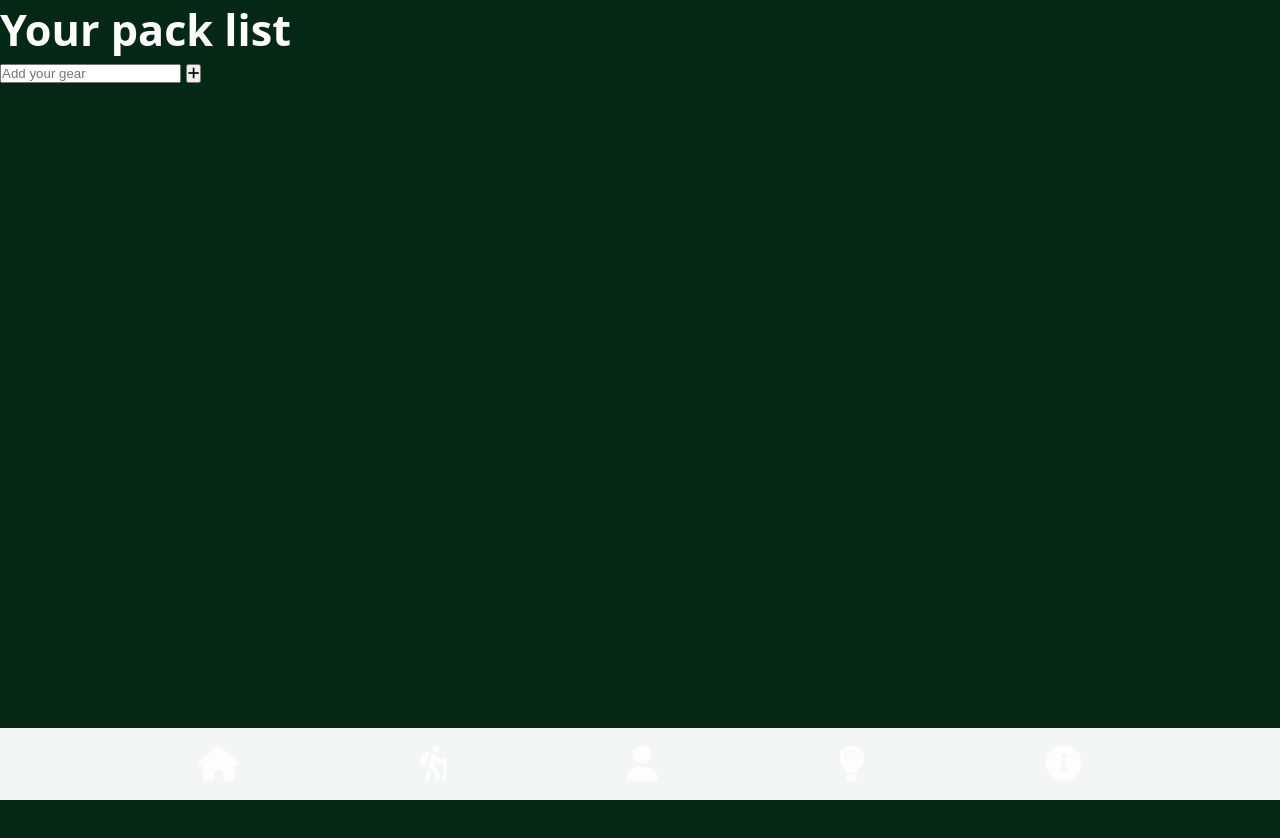
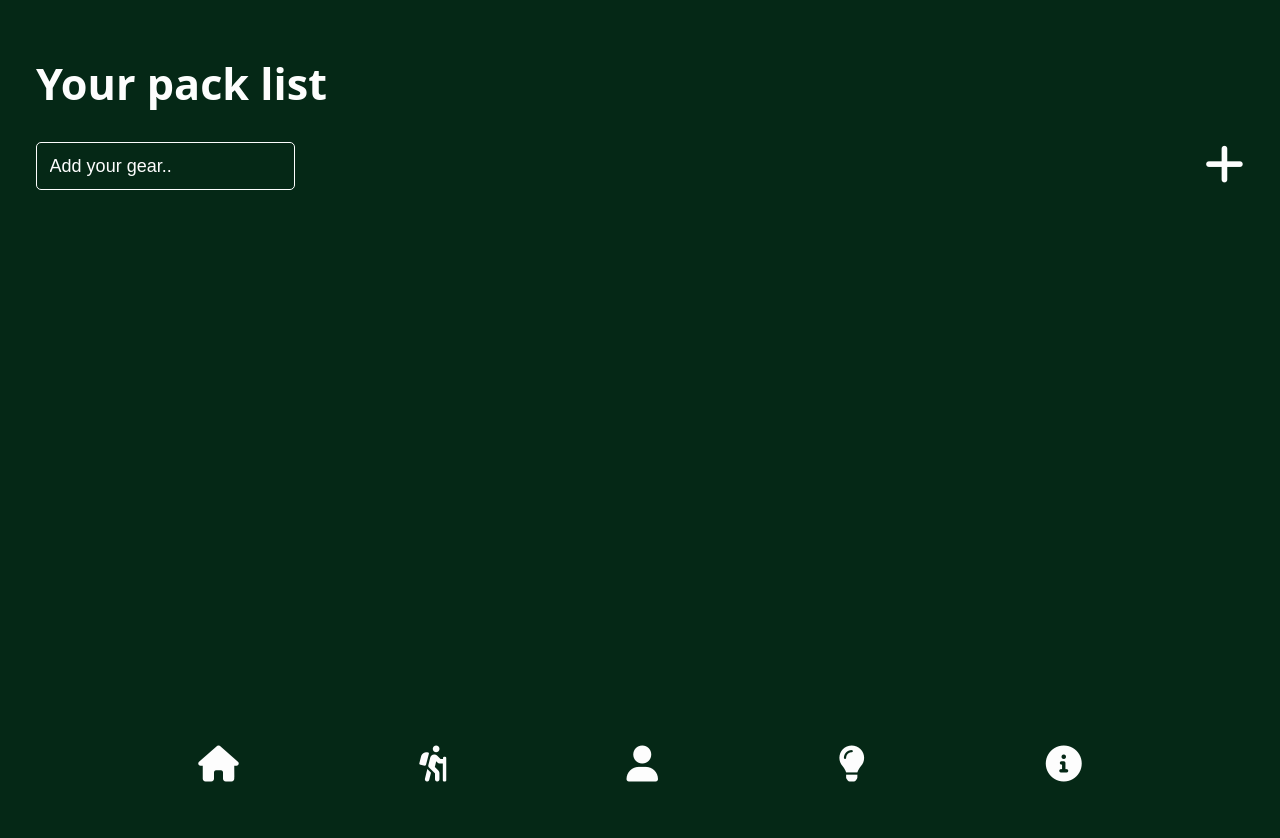
Before and after one commit to Wangdahl/hikers-list, a plain HTML site: page pages/your-pack-lists.html in a window 1280 px wide. Before the commit the page ends 800 px from the top, so only its background shows below. Drawn offline with Linux system fonts and the light colour scheme.

Commit message:
First styling of pack list page

```diff
--- a/pages/your-pack-lists.html
+++ b/pages/your-pack-lists.html
@@ -6,6 +6,7 @@
     <title>Hikers Pack List</title>
 
     <link rel="stylesheet" href="../styles/styles.css">
+    <link rel="stylesheet" href="../styles/pack-lists.css"> <!--Pack list specific styling-->
     <link href="https://cdnjs.cloudflare.com/ajax/libs/font-awesome/6.0.0-beta3/css/all.min.css" rel="stylesheet">
 </head>
 <body>
@@ -13,12 +14,13 @@
 
     </header>
     <main>
+        <section id="your-list-container">
             <div>
                 <h1>Your pack list</h1>
             </div>
             <div class="content-box">
                 <div class="input-container">
-                <input id="newItem" type="text" placeholder="Add your gear">
+                    <input id="newItem" type="text" placeholder="Add your gear..">
                     <button id="addItemBtn" onclick="addItem()"><i class="fa-solid fa-plus"></i></button>
                 </div>
                 <div class="list-container">
@@ -27,6 +29,7 @@
                     </ul>
                 </div>
             </div>
+        </section>
     </main>
     <footer>
         <nav class="main-nav" id="mobile-nav">
--- /dev/null
+++ b/styles/pack-lists.css
@@ -0,0 +1,56 @@
+/* Styling for pack list pages */
+
+#your-list-container {
+    margin: 3rem 2rem;
+}
+
+/* Input field */
+.input-container {
+    margin: 1.5rem 0;
+    display: flex;
+    flex-direction: row;
+    align-items: center;
+    justify-content: space-between;
+}
+#newItem {
+    color: var(--text-color);
+    font-size: 1rem;
+    background-color: transparent;
+    padding: 0.7rem;
+    border: thin solid var(--text-color);
+    border-radius: 5px;
+}
+#newItem::placeholder {
+    color: var(--text-color);
+
+}
+#addItemBtn {
+    padding: 0;
+    font-size: 2.5rem;
+    background-color: transparent;
+    border: none;
+    color: var(--text-color);
+}
+
+/* Styling list and list item */
+#user-pack-list {
+    margin: 1rem 0;
+    list-style: none;
+}
+
+.item {
+    font-size: 1.1rem;
+    width: 100%;
+    display: flex;
+    padding: 5px 0;
+    margin: 8px 0 5px;
+    border-bottom: thin solid var(--text-color);
+}
+
+.item button {
+    margin-left: auto;
+    color: var(--text-color);
+    background-color: transparent;
+    border: none;
+    font-size: 1rem;
+}
--- a/styles/styles.css
+++ b/styles/styles.css
@@ -43,7 +43,7 @@ a {
     width: 100%;
 }
 .nav-ul {
-    background-color: var(--secondary-bg-color);
+    background-color: transparent;
     display: flex;
     flex-direction: row;
     list-style: none;
```
Also changed, not shown: styles/your-pack-lists.css (deleted). Lines whose indentation alone changed are shown as unchanged.
